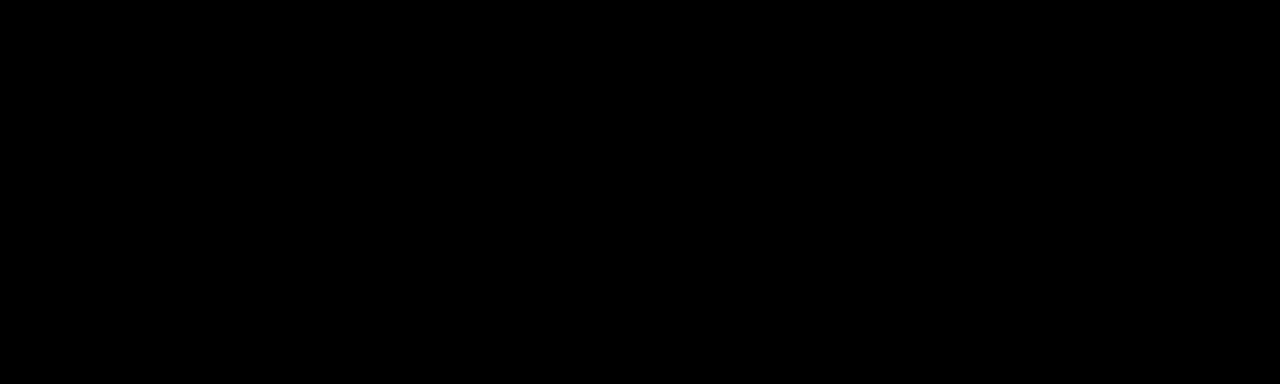
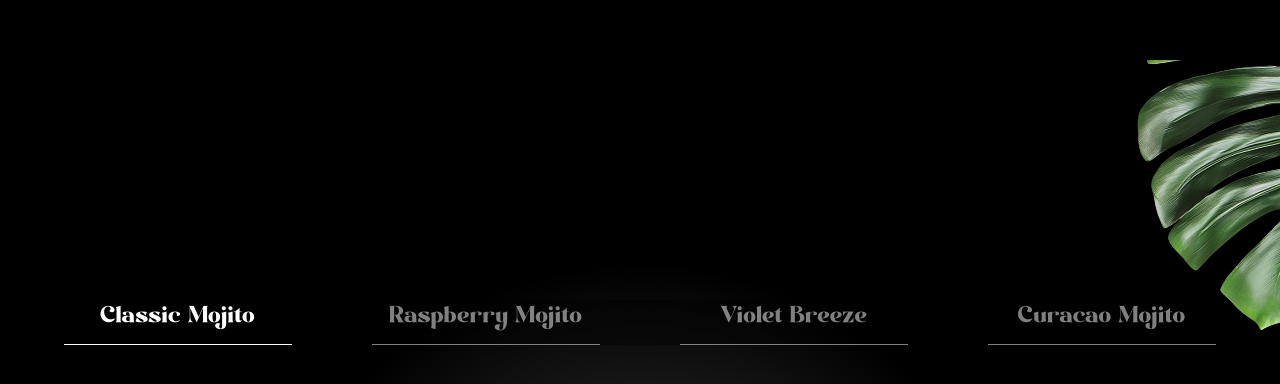
Before and after one commit to geovanigcs/GigiosBar, a React (Vite) app: page / in a window 1280 px wide. Shown: the part 5336-5720 px from the top of the page. Before the commit the page ends 4012 px from the top, so only its background shows below. Built offline with nearby package versions, Linux system fonts and the light colour scheme; a web font is replaced by a local one.

Commit message:
feat: integrate Menu and Contact components in main app

```diff
--- a/src/App.jsx
+++ b/src/App.jsx
@@ -5,6 +5,8 @@
 import Cocktails from "./components/Cocktails.jsx";
 import About from "./components/About.jsx";
 import Art from "./components/Art.jsx";
+import Menu from "./components/Menu.jsx";
+import Contact from "./components/Contact.jsx";
 
 
 gsap.registerPlugin(ScrollTrigger, SplitText);
@@ -16,6 +18,8 @@
             <Cocktails />
             <About />
             <Art />
+            <Menu />
+            <Contact />
         </main>
   );
 }
```
